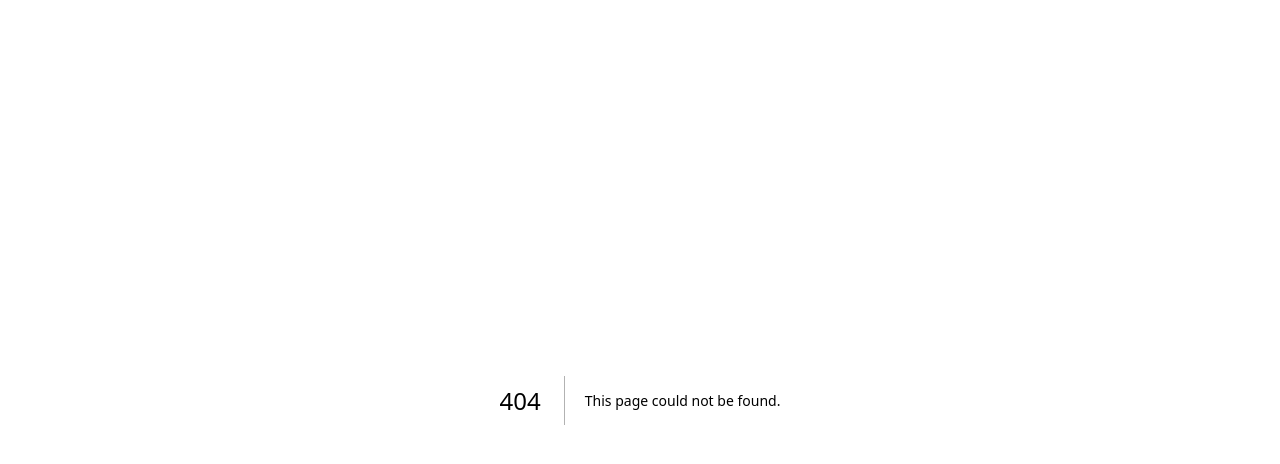
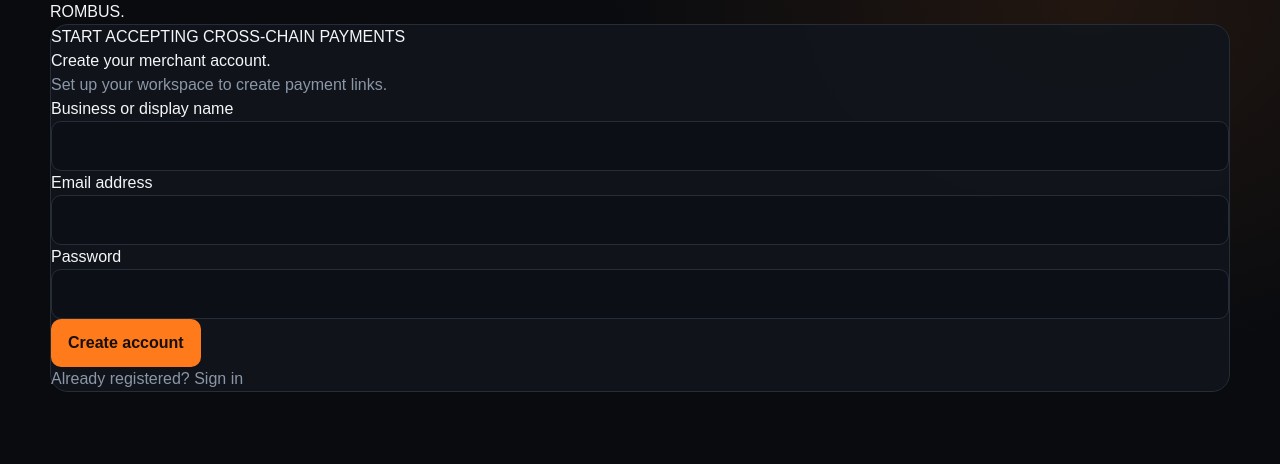
Before and after one commit to R-byte028/ROMBUS-, a Next.js app: page /signup in a window 1280 px wide. Before the commit this address had no page. Shown: the top 464 px of the page. Built offline with nearby package versions, Linux system fonts and the light colour scheme.

Commit message:
Add merchant authentication flow

```diff
--- /dev/null
+++ b/app/signup/page.tsx
@@ -0,0 +1,24 @@
+import Link from "next/link";
+import { signUp } from "@/app/auth/actions";
+
+export default async function SignupPage({ searchParams }: { searchParams: Promise<{ error?: string }> }) {
+  const params = await searchParams;
+  return (
+    <main className="shell auth-shell">
+      <a className="brand" href="/">ROMBUS<span>.</span></a>
+      <section className="panel auth-panel">
+        <p className="eyebrow">START ACCEPTING CROSS-CHAIN PAYMENTS</p>
+        <h1>Create your merchant account.</h1>
+        <p className="muted">Set up your workspace to create payment links.</p>
+        {params.error ? <p className="error" role="alert">{params.error === "invalid" ? "Check your business name, email and password. Passwords must be at least 8 characters." : "We couldn't create your account. The email may already be registered."}</p> : null}
+        <form action={signUp} className="stack">
+          <label>Business or display name<input className="field" type="text" name="businessName" autoComplete="organization" required minLength={2} maxLength={120} /></label>
+          <label>Email address<input className="field" type="email" name="email" autoComplete="email" required maxLength={254} /></label>
+          <label>Password<input className="field" type="password" name="password" autoComplete="new-password" required minLength={8} maxLength={128} /></label>
+          <button className="primary" type="submit">Create account</button>
+        </form>
+        <p className="muted auth-foot">Already registered? <Link href="/login">Sign in</Link></p>
+      </section>
+    </main>
+  );
+}
```
